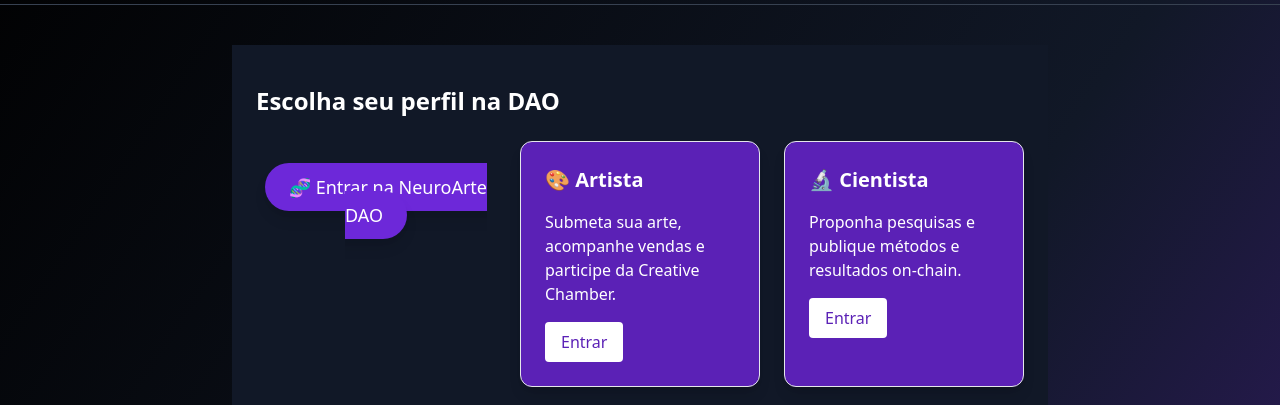
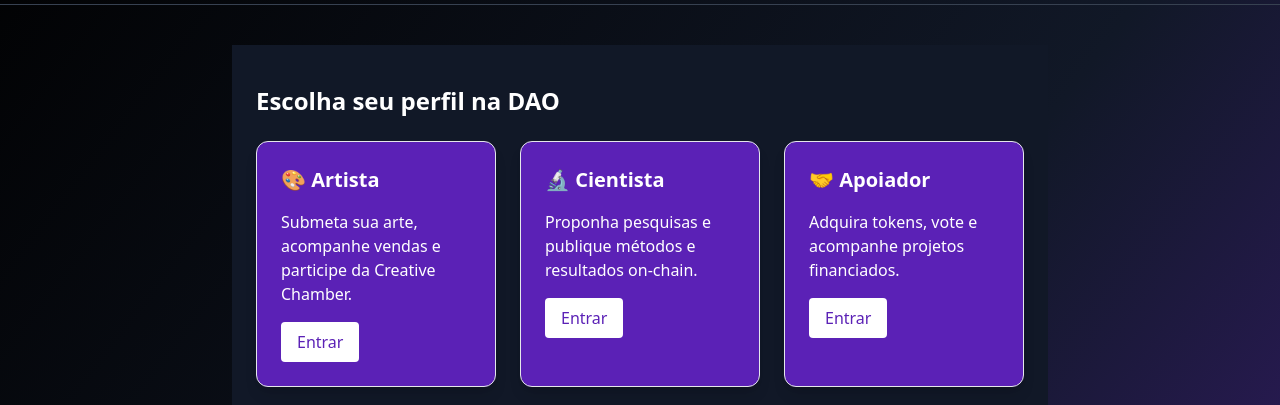
Before and after one commit to taleshack-prog/NeuroArte-DAO, a plain HTML site: page index.html in a window 1280 px wide. Shown: the part 184-589 px from the top of the page. Drawn offline with nearby package versions, Linux system fonts and the light colour scheme.

Commit message:
Remove DAO entry button from index.html
Removed the button for entering the DAO from the HTML file.

```diff
--- a/index.html
+++ b/index.html
@@ -64,12 +64,7 @@
   <section class="py-10 px-6 bg-gray-900 text-white">
     <h2 class="text-2xl font-bold mb-6">Escolha seu perfil na DAO</h2>
     <div class="grid md:grid-cols-3 gap-6">
-   <!-- Botão destaque: Entrar na DAO -->
-<div class="text-center my-8">
-  <a href="members.html" class="bg-purple-700 text-white text-lg px-6 py-3 rounded-full shadow-lg hover:bg-purple-800 transition duration-300">
-    🧬 Entrar na NeuroArte DAO
-  </a>
-</div>
+
 
       <!-- Artistas -->
       <div class="border rounded-xl p-6 bg-purple-800 shadow-lg">
```
